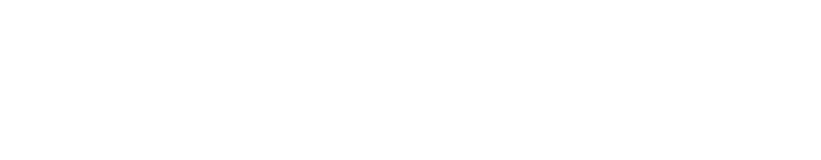
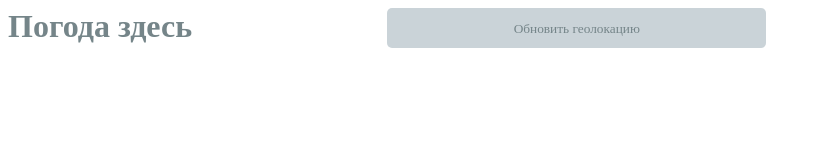
Before and after one commit to AlexKolc/alexkolc.github.io-old-, a plain HTML site: page index.html in a window 1280 px wide. Shown: the whole page, without its empty margins (0-821 px from the left). Drawn offline with Linux system fonts and the light colour scheme.

Commit message:
Add current weather top

```diff
--- a/index.html
+++ b/index.html
@@ -6,6 +6,13 @@
     <link rel="stylesheet" href="style.css">
 </head>
 <body>
-
+<main>
+    <section class="current-weather">
+        <div class="current-weather-top">
+            <h1>Погода здесь</h1>
+            <button class="update-btn">Обновить геолокацию</button>
+        </div>
+    </section>
+</main>
 </body>
 </html>
--- a/style.css
+++ b/style.css
@@ -0,0 +1,28 @@
+main {
+    background: #ffffff;
+}
+
+.current-weather-top {
+    display: flex;
+    margin-bottom: 30px;
+}
+
+h1 {
+    font-family: "Times New Roman", serif;
+    color: #758589;
+    font-size: 32px;
+    flex-basis: 30%;
+    margin: 0;
+}
+
+.update-btn {
+    height: 40px;
+    width: 30%;
+    line-height: 40px;
+    font-family: "Times New Roman", serif;
+    background: #cad3d8;
+    color: #758589;
+    border-radius: 5px;
+    border: none;
+    display: inline-block;
+}
```
